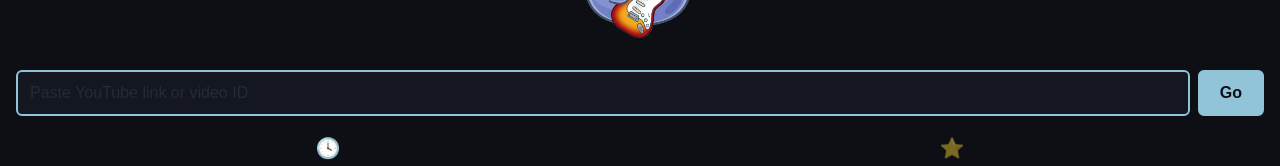
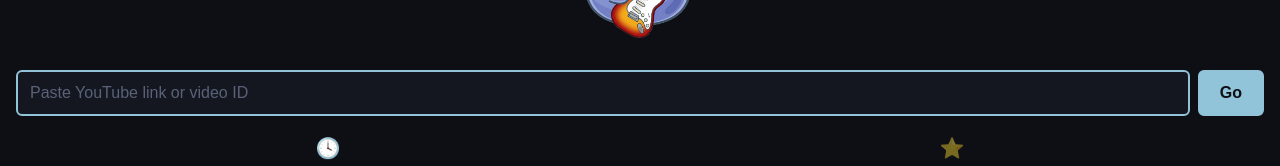
Before and after one commit to Munrock/pocket, a React (Vite) app: page /pocket/front in a window 1280 px wide. Shown: the part 130-296 px from the top of the page. Built offline with nearby package versions, Linux system fonts and the light colour scheme.

Commit message:
feat: add new background color variable and update placeholder color in FrontView

```diff
--- a/src/styles/colours.css
+++ b/src/styles/colours.css
@@ -27,6 +27,7 @@
   --colour-bg-2:   #141720;
   --colour-bg-3:   #1c2030;
   --colour-bg-4:   #252a3a;
+  --colour-bg-5:   #5a6278;
 }
 
 /* ── Light mode ──────────────────────────────────────────────────── */
@@ -44,4 +45,5 @@
   --colour-bg-2:   #f0f4f8;
   --colour-bg-3:   #dde4ed;
   --colour-bg-4:   #ccd5e2;
+  --colour-bg-5:   #7a849a;
 }
--- a/src/views/FrontView.css
+++ b/src/views/FrontView.css
@@ -55,7 +55,7 @@
 }
 
 .front__input::placeholder {
-  color: var(--colour-bg-4);
+  color: var(--colour-bg-5);
 }
 
 .front__input:focus {
```
